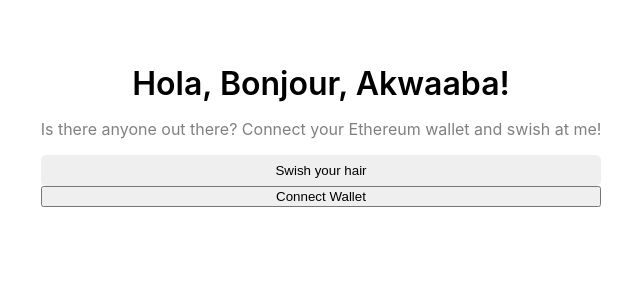
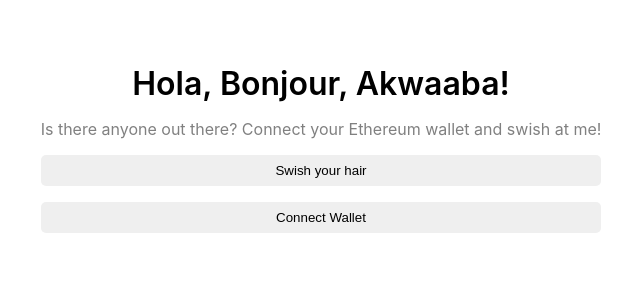
Before and after one commit to efuaakum/pat-swish-app, a React (Create React App) app: page / in a window 1280 px wide. Shown: the top 300 px of the page, without its empty margins (319-959 px from the left). Built offline with nearby package versions, Linux system fonts and the light colour scheme; the HTML template or start-up script is replaced by a standard one.

Commit message:
Add connect button

```diff
--- a/src/App.js
+++ b/src/App.js
@@ -73,7 +73,7 @@
         </button>
 
         {!currentAccount && (
-          <button className="waveButton" onClick={connectWallet}>
+          <button className="swishButton" onClick={connectWallet}>
             Connect Wallet
           </button>
         )}
```
